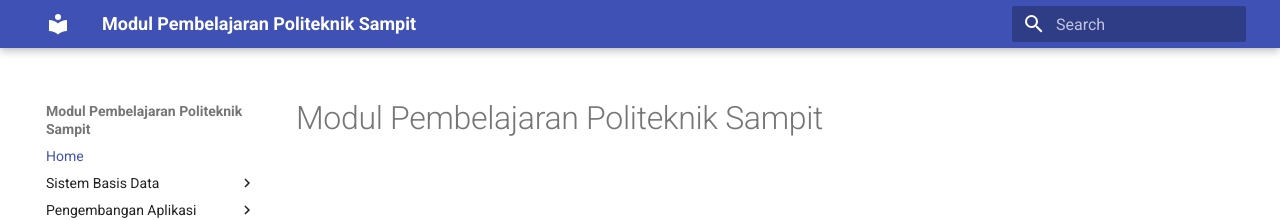
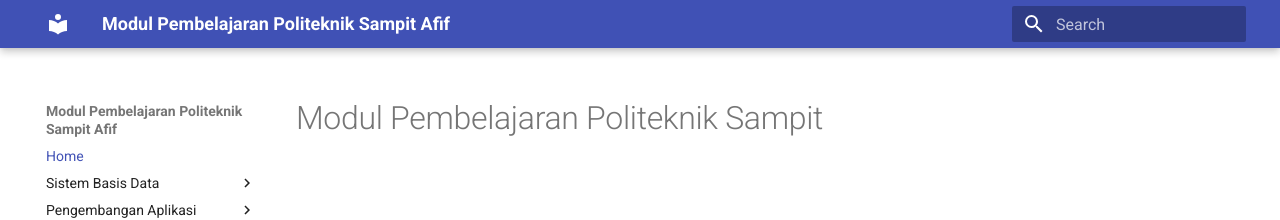
Before and after one commit to afifnz/modul-basis-data, an MkDocs documentation site: the page built from docs/index.md, in a window 1280 px wide. Shown: the top 220 px of the page. Built offline with MkDocs 1.6.1 and Material for MkDocs 9.7.7, drawn with Linux system fonts in a browser that asks for light colours.

```diff
--- a/mkdocs.yml
+++ b/mkdocs.yml
@@ -1,4 +1,4 @@
-site_name: Modul Pembelajaran Politeknik Sampit
+site_name: Modul Pembelajaran Politeknik Sampit Afif
 theme:
   name: material
 nav:
```
